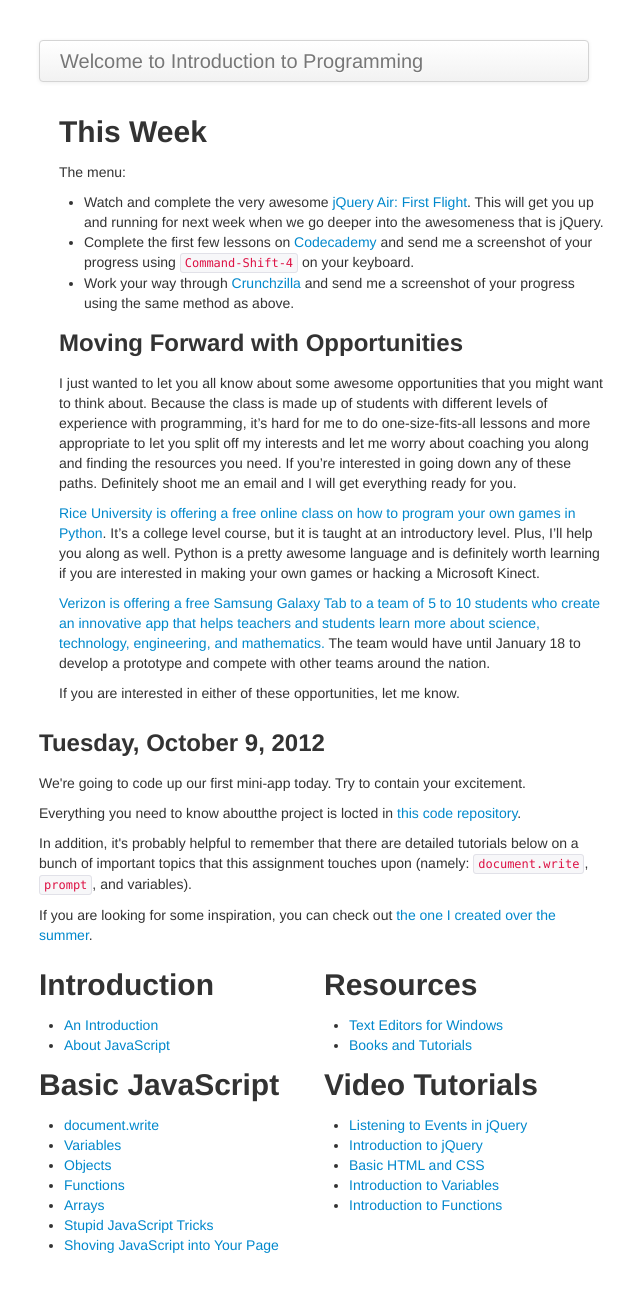
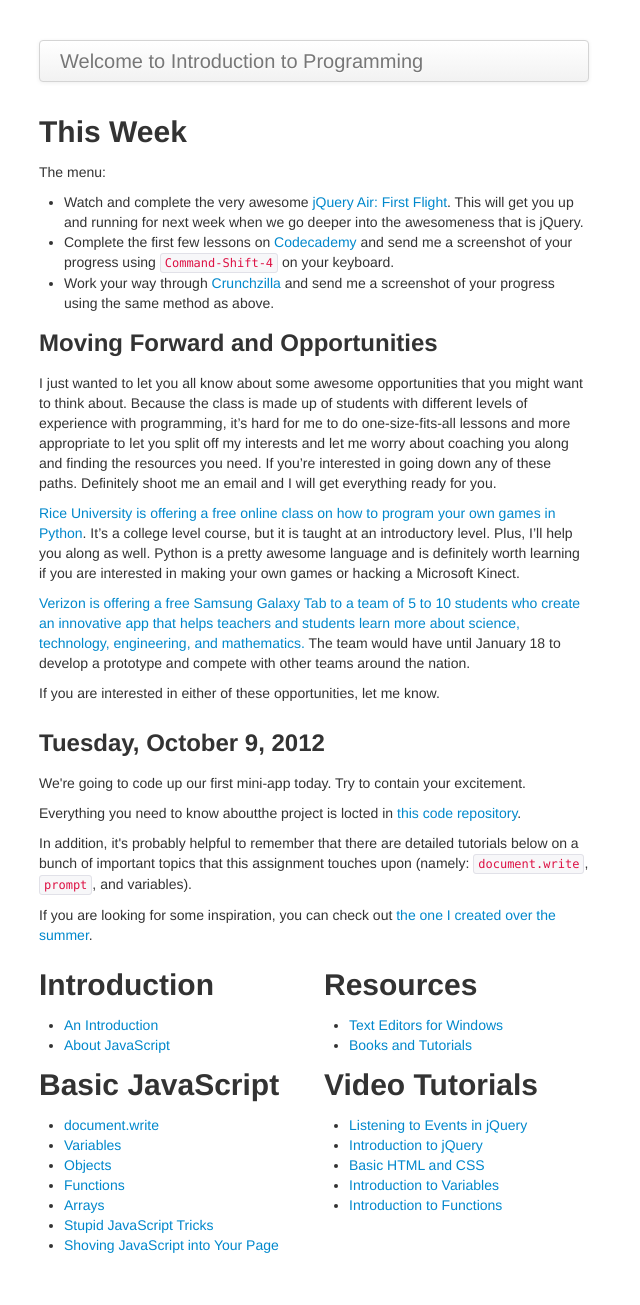
Before and after one commit to scholarsnyc/code-camp, a Jekyll site: the page built from index.html, in a window 1280 px wide. Shown: the whole page, without its empty margins (326-966 px from the left). Built offline with Jekyll 4.4.1, drawn with Linux system fonts in a browser that asks for light colours.

Commit message:
Fix a typo

```diff
--- a/index.html
+++ b/index.html
@@ -3,7 +3,7 @@
 title : Welcome to Introduction to Programming
 ---
 
-<div id="row">
+<div class="row">
 
   <div class="span2">
     <h2 id="this_week">This Week</h2>
@@ -16,7 +16,7 @@
     <li>Work your way through <a href="http://www.crunchzilla.com/code-monster">Crunchzilla</a> and send me a screenshot of your progress using the same method as above.</li>
     </ul>
 
-    <h3 id="moving_forward_with_opportunities">Moving Forward with Opportunities</h3>
+    <h3 id="moving_forward_with_opportunities">Moving Forward and Opportunities</h3>
 
     <p>I just wanted to let you all know about some awesome opportunities that you might want to think about. Because the class is made up of students with different levels of experience with programming, it&#8217;s hard for me to do one-size-fits-all lessons and more appropriate to let you split off my interests and let me worry about coaching you along and finding the resources you need. If you&#8217;re interested in going down any of these paths. Definitely shoot me an email and I will get everything ready for you.</p>
 
@@ -25,7 +25,6 @@
     <p><a href="http://appchallenge.tsaweb.org/">Verizon is offering a free Samsung Galaxy Tab to a team of 5 to 10 students who create an innovative app that helps teachers and students learn more about science, technology, engineering, and mathematics.</a> The team would have until January 18 to develop a prototype and compete with other teams around the nation.</p>
 
     <p>If you are interested in either of these opportunities, let me know.</p>
-
   </div>
 
 </div>
```
